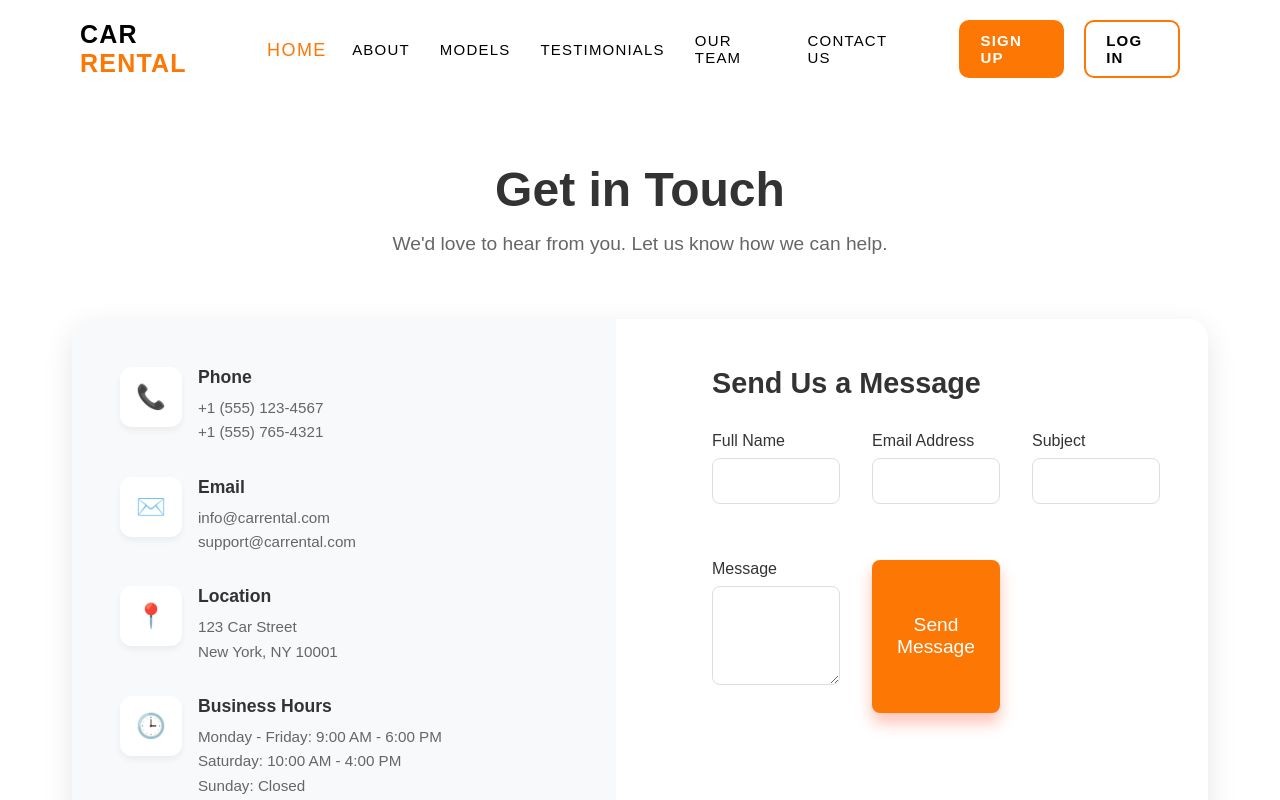
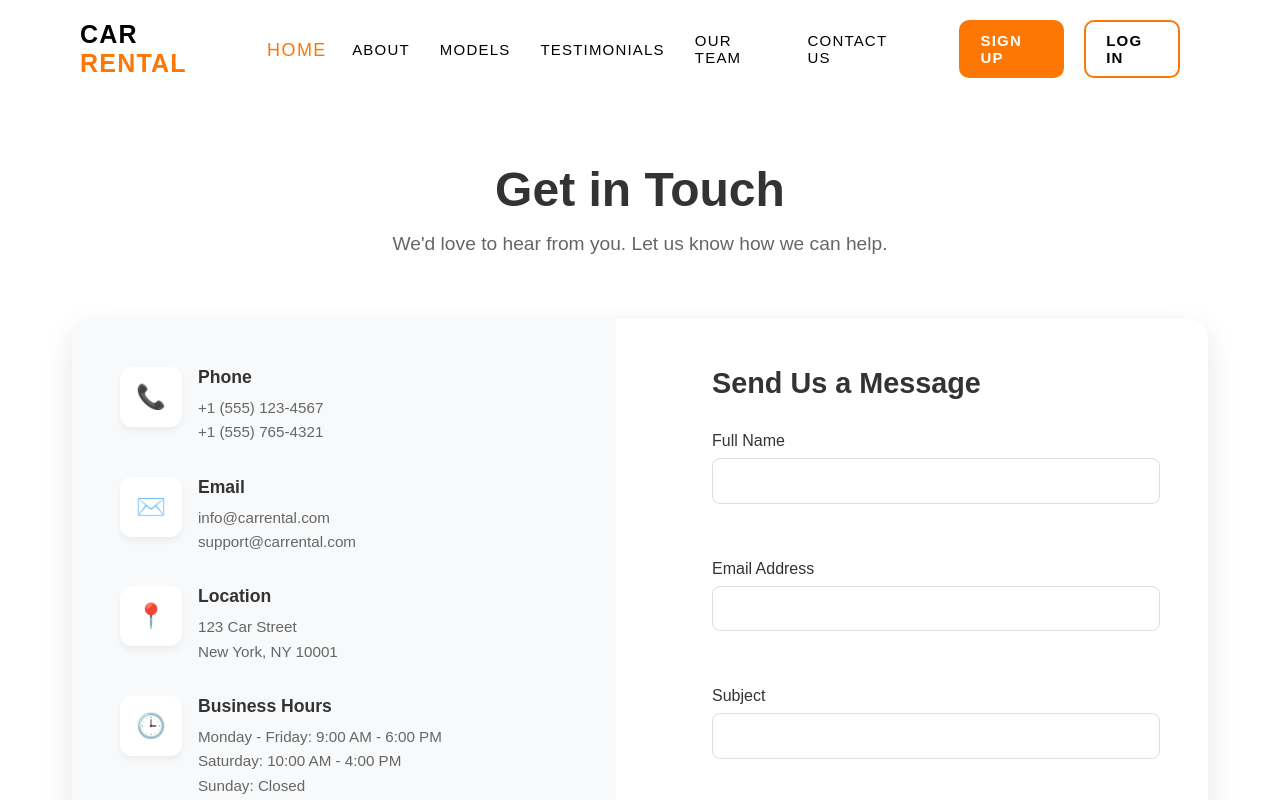
Before and after one commit to tanishirai/car-rental, a React (Vite) app in the folder client/: page /contact in a window 1280 px wide. Shown: the top 800 px of the page. Built offline with nearby package versions, Linux system fonts and the light colour scheme; a web font is replaced by a local one.

Commit message:
contact-form-fixed

```diff
--- a/client/src/Pages/Contact.css
+++ b/client/src/Pages/Contact.css
@@ -87,6 +87,8 @@
 
 .contact-form-section {
   padding: 3rem;
+  display: flex;
+  flex-direction: column;
 }
 
 .form-container h2 {
@@ -97,6 +99,8 @@
 }
 
 .form-group {
+  display: flex;
+  flex-direction: column;
   margin-bottom: 1.5rem;
 }
 
@@ -112,13 +116,11 @@
   width: 100%;
   padding: 0.8rem 1rem;
   border: 1px solid #ddd;
-    width: 100%; /* Keep them responsive */
   max-width: 800px;
   border-radius: 8px;
   font-size: 1rem;
   transition: all 0.3s ease;
 }
-
 
 .form-group input:focus,
 .form-group textarea:focus {
@@ -145,10 +147,19 @@
   transform: translateY(-2px);
 }
 
+.form{
+  display: flex;
+  flex-direction: column;
+}
+
 /* Responsive Design */
 @media (min-width: 992px) {
   .contact-content {
     grid-template-columns: 1fr 1fr;
+  }
+  .contact-form-section {
+    display: flex;
+    flex-direction: column;
   }
 }
 
--- a/client/src/Pages/Contact.jsx
+++ b/client/src/Pages/Contact.jsx
@@ -1,41 +1,41 @@
-import React, { useState } from 'react';
-import './Contact.css';
+import React, { useState } from "react";
+import "./Contact.css";
 
 const Contact = () => {
   const [formData, setFormData] = useState({
-    name: '',
-    email: '',
-    subject: '',
-    message: ''
+    name: "",
+    email: "",
+    subject: "",
+    message: "",
   });
 
   const handleChange = (e) => {
     setFormData({
       ...formData,
-      [e.target.name]: e.target.value
+      [e.target.name]: e.target.value,
     });
   };
 
   const handleSubmit = (e) => {
     e.preventDefault();
-    console.log('Form submitted:', formData);
+    console.log("Form submitted:", formData);
   };
 
   const contactInfo = [
     {
       icon: "📞",
       title: "Phone",
-      details: ["+1 (555) 123-4567", "+1 (555) 765-4321"]
+      details: ["+1 (555) 123-4567", "+1 (555) 765-4321"],
     },
     {
       icon: "✉️",
       title: "Email",
-      details: ["info@carrental.com", "support@carrental.com"]
+      details: ["info@carrental.com", "support@carrental.com"],
     },
     {
       icon: "📍",
       title: "Location",
-      details: ["123 Car Street", "New York, NY 10001"]
+      details: ["123 Car Street", "New York, NY 10001"],
     },
     {
       icon: "🕒",
@@ -43,9 +43,9 @@ const Contact = () => {
       details: [
         "Monday - Friday: 9:00 AM - 6:00 PM",
         "Saturday: 10:00 AM - 4:00 PM",
-        "Sunday: Closed"
-      ]
-    }
+        "Sunday: Closed",
+      ],
+    },
   ];
 
   return (
@@ -82,7 +82,7 @@ const Contact = () => {
         <div className="contact-form-section">
           <div className="form-container">
             <h2>Send Us a Message</h2>
-            <form onSubmit={handleSubmit}>
+            <form className="form" onSubmit={handleSubmit}>
               <div className="form-group">
                 <label htmlFor="name">Full Name</label>
                 <input
```
Lines whose indentation alone changed are shown as unchanged.
